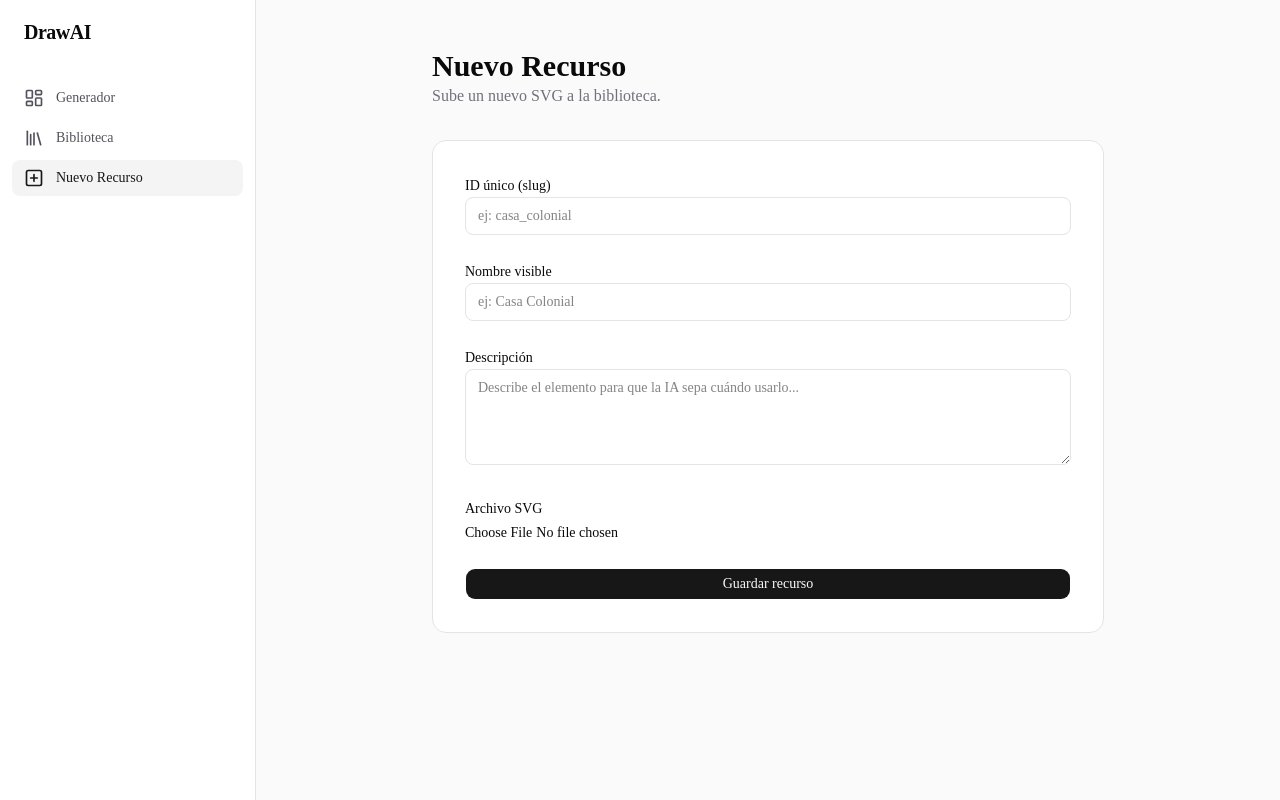
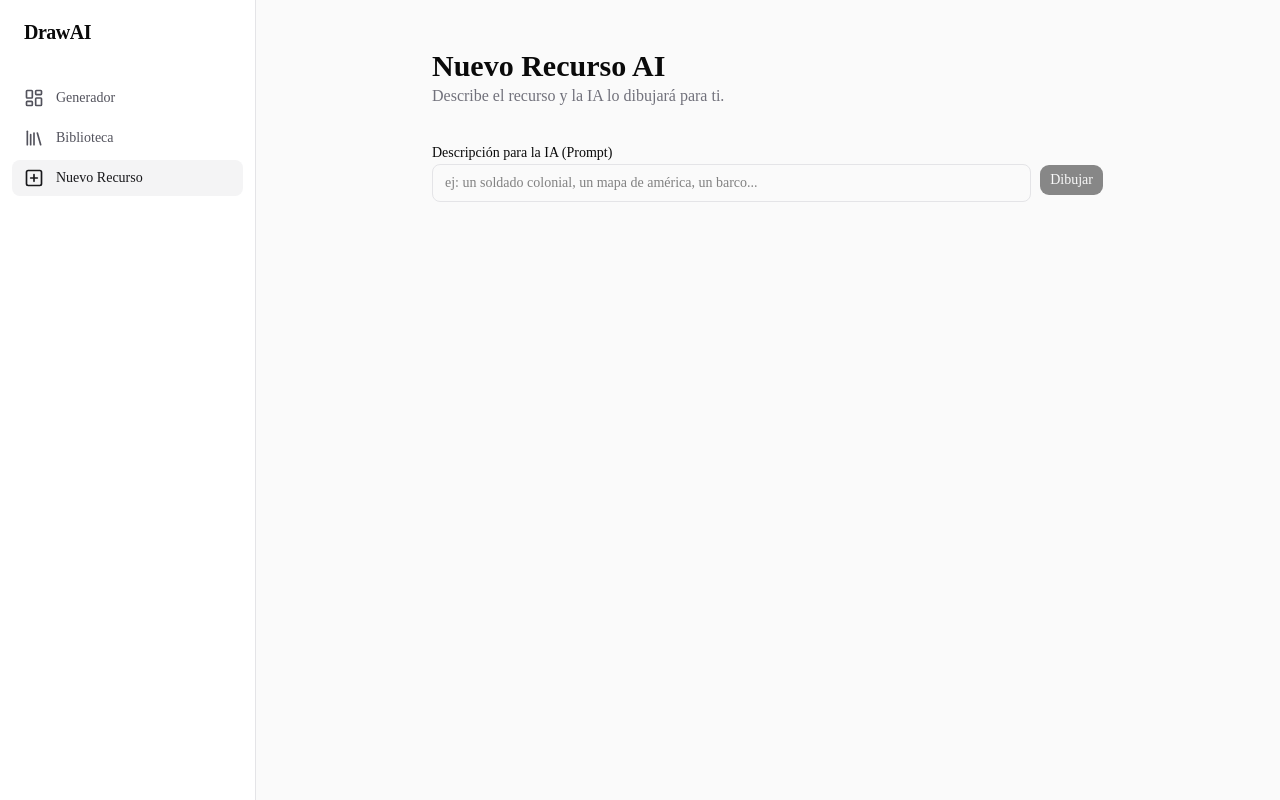
Before and after one commit to borjamrd/drawai, a Next.js app: page /recursos/crear-recurso in a window 1280 px wide. Built offline with nearby package versions, Linux system fonts and the light colour scheme.

Commit message:
feat: implementation of AI SVG generation UI

```diff
--- a/app/recursos/crear-recurso/page.tsx
+++ b/app/recursos/crear-recurso/page.tsx
@@ -1,16 +1,72 @@
+'use client'
+
+import { useState } from 'react'
 import { createResource } from './actions'
 import { Button } from '@/components/ui/button'
 
 export default function CrearRecursoPage() {
+  const [prompt, setPrompt] = useState('')
+  const [options, setOptions] = useState<string[]>([])
+  const [loading, setLoading] = useState(false)
+  const [selectedSvg, setSelectedSvg] = useState<string | null>(null)
+
+  const handleGenerate = async () => {
+    setLoading(true)
+    try {
+      const res = await fetch('/api/generate-asset', {
+        method: 'POST',
+        body: JSON.stringify({ prompt }),
+      })
+      const data = await res.json()
+      setOptions(data.options || [])
+    } catch (e) {
+      console.error(e)
+    } finally {
+      setLoading(false)
+    }
+  }
+
   return (
     <div className="py-12 px-8">
       <div className="max-w-2xl mx-auto space-y-8">
         <header>
-          <h1 className="text-3xl font-bold">Nuevo Recurso</h1>
-          <p className="text-zinc-500">Sube un nuevo SVG a la biblioteca.</p>
+          <h1 className="text-3xl font-bold">Nuevo Recurso AI</h1>
+          <p className="text-zinc-500">Describe el recurso y la IA lo dibujará para ti.</p>
         </header>
 
+        <div className="space-y-4">
+           <div className="space-y-2">
+            <label className="text-sm font-medium">Descripción para la IA (Prompt)</label>
+            <div className="flex gap-2">
+              <input
+                value={prompt}
+                onChange={(e) => setPrompt(e.target.value)}
+                placeholder="ej: un soldado colonial, un mapa de américa, un barco..."
+                className="flex-1 rounded-md border border-zinc-200 px-3 py-2 text-sm dark:bg-zinc-950 dark:border-zinc-700"
+              />
+              <Button onClick={handleGenerate} disabled={loading || !prompt}>
+                {loading ? 'Generando...' : 'Dibujar'}
+              </Button>
+            </div>
+          </div>
+
+          {options.length > 0 && (
+            <div className="grid grid-cols-3 gap-4">
+              {options.map((svg, i) => (
+                <div
+                  key={i}
+                  onClick={() => setSelectedSvg(svg)}
+                  className={`cursor-pointer p-4 border rounded-xl bg-white dark:bg-zinc-900 flex items-center justify-center aspect-square ${selectedSvg === svg ? 'border-blue-500 ring-2 ring-blue-500' : 'border-zinc-200 dark:border-zinc-800'}`}
+                  dangerouslySetInnerHTML={{ __html: svg }}
+                />
+              ))}
+            </div>
+          )}
+        </div>
+
+        {selectedSvg && (
           <form action={createResource} className="space-y-6 bg-white p-8 rounded-xl border border-zinc-200 dark:bg-zinc-900 dark:border-zinc-800">
+            <input type="hidden" name="svgCode" value={selectedSvg} />
             <div className="space-y-2">
               <label className="text-sm font-medium">ID único (slug)</label>
               <input name="id" required placeholder="ej: casa_colonial" className="w-full rounded-md border border-zinc-200 px-3 py-2 text-sm dark:bg-zinc-950 dark:border-zinc-700" />
@@ -21,14 +77,11 @@ export default function CrearRecursoPage() {
             </div>
             <div className="space-y-2">
               <label className="text-sm font-medium">Descripción</label>
-            <textarea name="description" placeholder="Describe el elemento para que la IA sepa cuándo usarlo..." className="w-full h-24 rounded-md border border-zinc-200 px-3 py-2 text-sm dark:bg-zinc-950 dark:border-zinc-700" />
-          </div>
-          <div className="space-y-2">
-            <label className="text-sm font-medium">Archivo SVG</label>
-            <input name="file" type="file" accept=".svg" required className="w-full text-sm" />
+              <textarea name="description" placeholder="Describe el elemento..." className="w-full h-24 rounded-md border border-zinc-200 px-3 py-2 text-sm dark:bg-zinc-950 dark:border-zinc-700" />
             </div>
             <Button type="submit" className="w-full">Guardar recurso</Button>
           </form>
+        )}
       </div>
     </div>
   )
```
Lines whose indentation alone changed are shown as unchanged.
